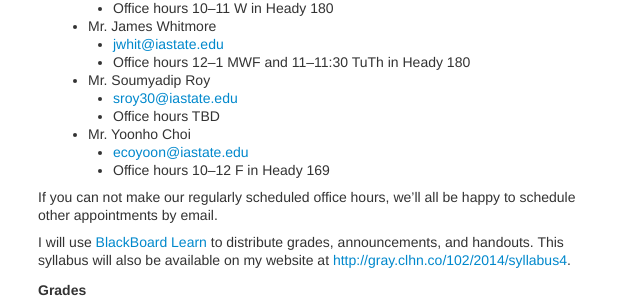
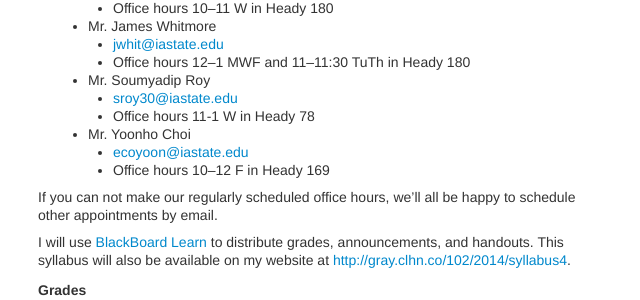
Before and after one commit to mmkuang/grayclhn.github.io, a Jekyll site: the page built from blog/_posts/2014-01-09-syllabus-e102-4.md, in a window 1280 px wide and 900 px high, scrolled down 697 px. Shown: the part 152-452 px from the top of the window, without its empty margins (617-1257 px from the left). Built offline with Jekyll 4.4.1, drawn with Linux system fonts in a browser that asks for light colours; Markdown is read by kramdown in place of the engine named in the settings.

Commit message:
Add remaining office hours to 102 syllabus

```diff
--- a/blog/_posts/2014-01-09-syllabus-e102-4.md
+++ b/blog/_posts/2014-01-09-syllabus-e102-4.md
@@ -59,7 +59,7 @@ and TAs:
     * Office hours 12–1 MWF and 11–11:30 TuTh in Heady 180
   * Mr. Soumyadip Roy
     * <sroy30@iastate.edu>
-    * Office hours TBD
+    * Office hours 11-1 W in Heady 78
   * Mr. Yoonho Choi
     * <ecoyoon@iastate.edu>
     * Office hours 10–12 F in Heady 169
```
